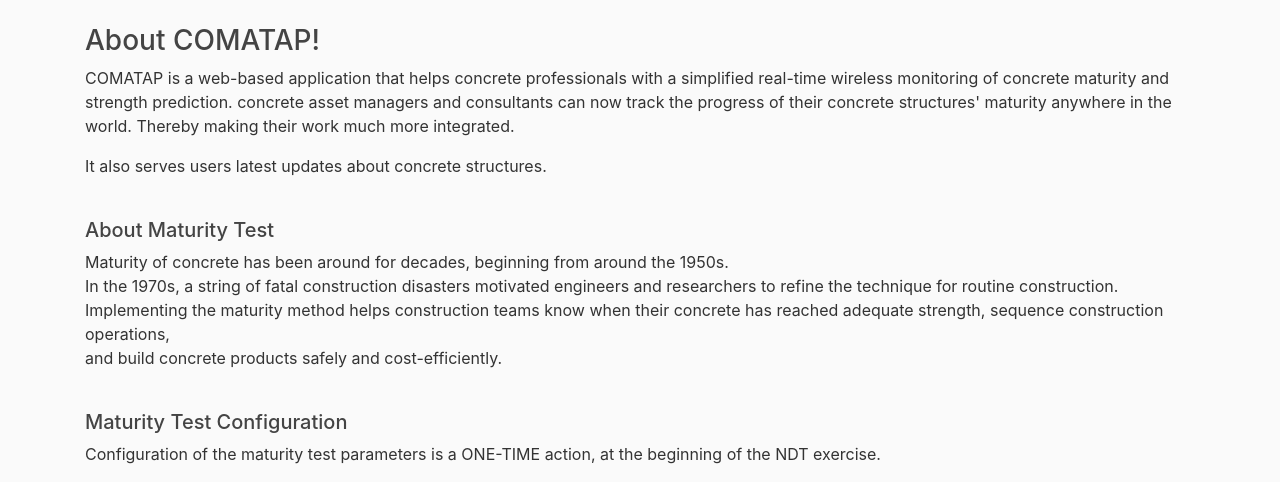
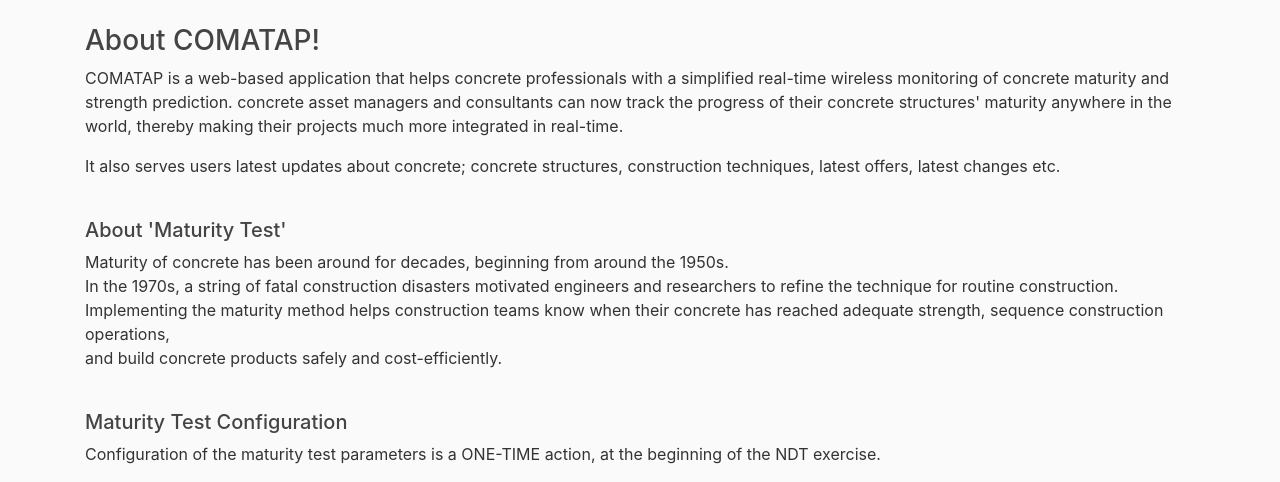
Before and after one commit to olurepo/comatap, a Django app: page /about-maturity-project/ in a window 1280 px wide. Shown: the part 56-538 px from the top of the page. Run offline with Django 3.2, Linux system fonts and the light colour scheme; some libraries are stand-ins or nearby versions.

Commit message:
Fixed the Blog-About page

```diff
--- a/blog/views.py
+++ b/blog/views.py
@@ -16,7 +16,7 @@ def home(request):
 
 def about(request):
 
-    return render(request, 'blog/about.html', {'title': 'About'})
+    return render(request, 'blog/about.html')
 
 
 class PostListView(ListView):
--- a/projects/templates/projects/project_about.html
+++ b/projects/templates/projects/project_about.html
@@ -7,12 +7,12 @@
         <p> COMATAP is a web-based application that helps concrete professionals with
             a simplified real-time wireless monitoring of concrete maturity and strength prediction.
             concrete asset managers and consultants can now track the progress of their concrete structures' maturity
-            anywhere in the world. Thereby making their work much more integrated. </p>
+            anywhere in the world, thereby making their projects much more integrated in real-time. </p>
 
-        <p> It also serves users latest updates about concrete structures. </p>
+        <p> It also serves users latest updates about concrete; concrete structures, construction techniques, latest offers, latest changes etc. </p>
 
         <br>
-        <h5>About Maturity Test</h5>
+        <h5>About 'Maturity Test'</h5>
         <p class="article-content"> Maturity of concrete has been around for decades, beginning from around the 1950s.
             In the 1970s, a string of fatal construction disasters motivated engineers and researchers to refine the technique for routine construction.
             Implementing the maturity method helps construction teams know when their concrete has reached adequate strength, sequence construction operations,
```
